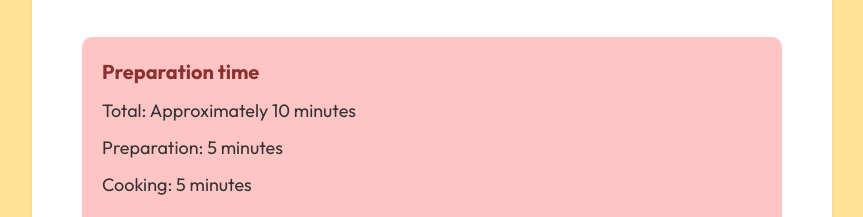
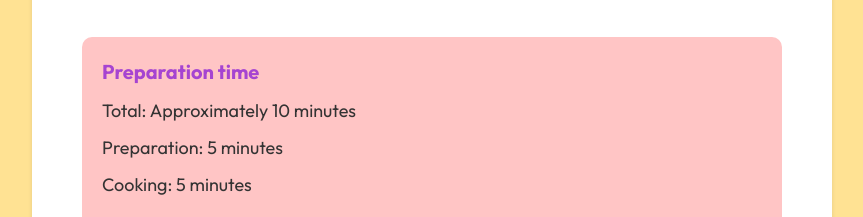
Before and after one commit to JawadM2002/recipe-page-frontendmentor, a plain HTML site: page index.html in a window 1280 px wide. Shown: the part 583-800 px from the top of the page, without its empty margins (208-1071 px from the left). Drawn offline with Linux system fonts and the light colour scheme.

Commit message:
Update styles.css
Changed h2 font colour

```diff
--- a/styles.css
+++ b/styles.css
@@ -58,6 +58,7 @@ h2 {
 .preparation h2 {
     font-family: 'Outfit', sans-serif;
     font-size: 20px;
+    color: #a644d1;
 }
 
 h1, h2 {
```
